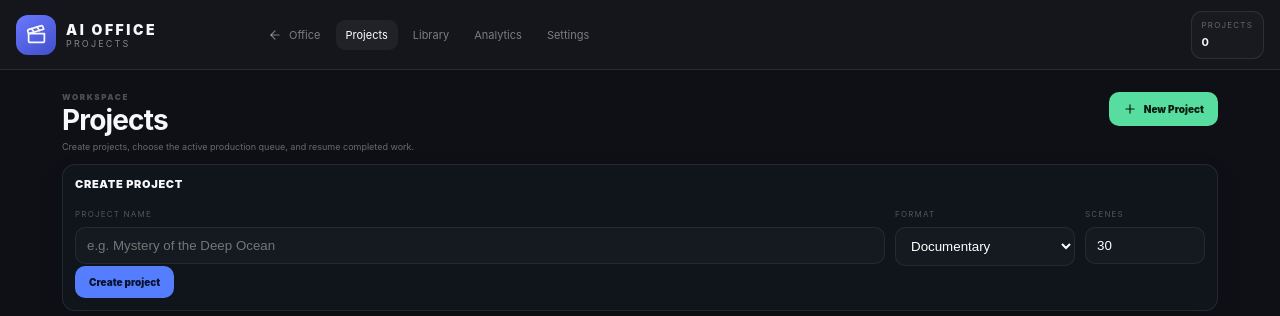
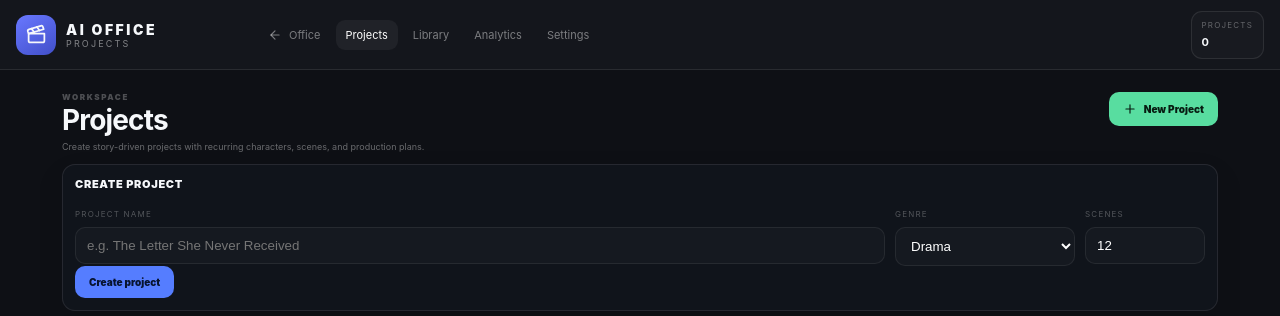
Before and after one commit to Charanko1/automation-videos, a Next.js app: page /projects in a window 1280 px wide. Both pictures are taken after a click on the button "New Project". Shown: the top 316 px of the page. Built offline with nearby package versions, Linux system fonts and the light colour scheme.

Commit message:
Make Projects page drama-first

```diff
--- a/app/projects/page.tsx
+++ b/app/projects/page.tsx
@@ -8,8 +8,8 @@ import { createProject, EMPTY_WORKSPACE, readWorkspace, writeWorkspace, type Wor
 export default function ProjectsPage() {
   const [workspace, setWorkspace] = useState<Workspace>(EMPTY_WORKSPACE);
   const [title, setTitle] = useState("");
-  const [type, setType] = useState("Documentary");
-  const [scenes, setScenes] = useState("30");
+  const [type, setType] = useState("Drama");
+  const [scenes, setScenes] = useState("12");
   const [showForm, setShowForm] = useState(false);
 
   useEffect(() => {
@@ -33,8 +33,8 @@ export default function ProjectsPage() {
       activeProjectId: workspace.activeProjectId ?? project.id,
     });
     setTitle("");
-    setType("Documentary");
-    setScenes(String(workspace.settings.scenesPerVideo));
+    setType("Drama");
+    setScenes("12");
     setShowForm(false);
   };
 
@@ -59,13 +59,13 @@ export default function ProjectsPage() {
     </header>
 
     <div style={{padding:22,maxWidth:1200,width:"100%",margin:"0 auto",overflow:"auto"}}>
-      <div className="page-head"><div><div className="eyebrow">WORKSPACE</div><h1 className="page-title">Projects</h1><div className="muted">Create projects, choose the active production queue, and resume completed work.</div></div><button className="ctrl green compact" onClick={() => setShowForm((value) => !value)}><Plus size={14}/> New Project</button></div>
+      <div className="page-head"><div><div className="eyebrow">WORKSPACE</div><h1 className="page-title">Projects</h1><div className="muted">Create story-driven projects with recurring characters, scenes, and production plans.</div></div><button className="ctrl green compact" onClick={() => setShowForm((value) => !value)}><Plus size={14}/> New Project</button></div>
 
       {showForm && <form className="card project-form" onSubmit={submit}>
         <div className="title">CREATE PROJECT</div>
         <div className="form-grid">
-          <label><span className="mini">Project name</span><input value={title} onChange={(e) => setTitle(e.target.value)} placeholder="e.g. Mystery of the Deep Ocean" autoFocus required /></label>
-          <label><span className="mini">Format</span><select value={type} onChange={(e) => setType(e.target.value)}><option>Documentary</option><option>Explainer</option><option>Tech</option><option>Education</option><option>News</option><option>General</option></select></label>
+          <label><span className="mini">Project name</span><input value={title} onChange={(e) => setTitle(e.target.value)} placeholder="e.g. The Letter She Never Received" autoFocus required /></label>
+          <label><span className="mini">Genre</span><select value={type} onChange={(e) => setType(e.target.value)}><option>Drama</option><option>Romance</option><option>Comedy</option><option>Mystery</option><option>Thriller</option><option>Fantasy</option><option>Action</option><option>Horror</option><option>Slice of Life</option></select></label>
           <label><span className="mini">Scenes</span><input type="number" min="1" max="500" value={scenes} onChange={(e) => setScenes(e.target.value)} required /></label>
         </div>
         <button className="ctrl blue compact" type="submit">Create project</button>
```
